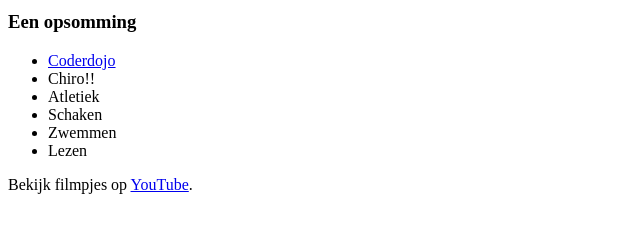
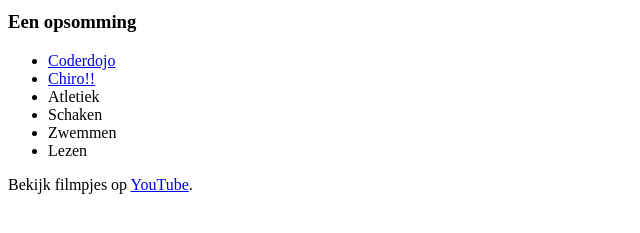
Before and after one commit to Jaspsteen/Jaspsteen, a plain HTML site: page index.html in a window 1280 px wide. Shown: the part 435-668 px from the top of the page, 0-640 px from the left. Drawn offline with Linux system fonts and the light colour scheme.

Commit message:
Add files via upload

```diff
--- a/index.html
+++ b/index.html
@@ -16,7 +16,7 @@
 <h3>Een opsomming</h3>
         <ul>
             <li><a href="coderdojo.html">Coderdojo</a></li>
-            <li>Chiro!!</li>
+            <li><a href="http://www.chirolier.be//">Chiro!!</a></li>
             <li>Atletiek</li>
             <li>Schaken</li>
             <li>Zwemmen</li>
```
